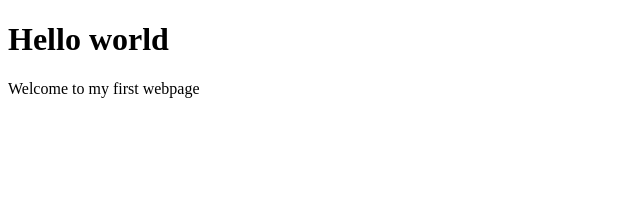
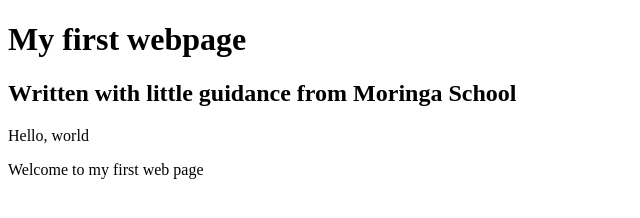
Before and after one commit to Nasiboyussuf/my-first-webpage, a plain HTML site: page my-first-webpage.html in a window 1280 px wide. Shown: the whole page, without its empty margins (0-640 px from the left). Drawn offline with Linux system fonts and the light colour scheme.

Commit message:
add header block elements

```diff
--- a/my-first-webpage.html
+++ b/my-first-webpage.html
@@ -5,8 +5,10 @@
     <title>My first webpage</title>
   </head>
   <body>
-    <h1>Hello world</h1>
-    <p>Welcome to my first webpage</p>
+    <h1>My first webpage</h1>
+    <h2>Written with little guidance from Moringa School</h2>
+    <p>Hello, world</p>
+    <p>Welcome to my first web page</p>
 
   </body>
 </html>
```
